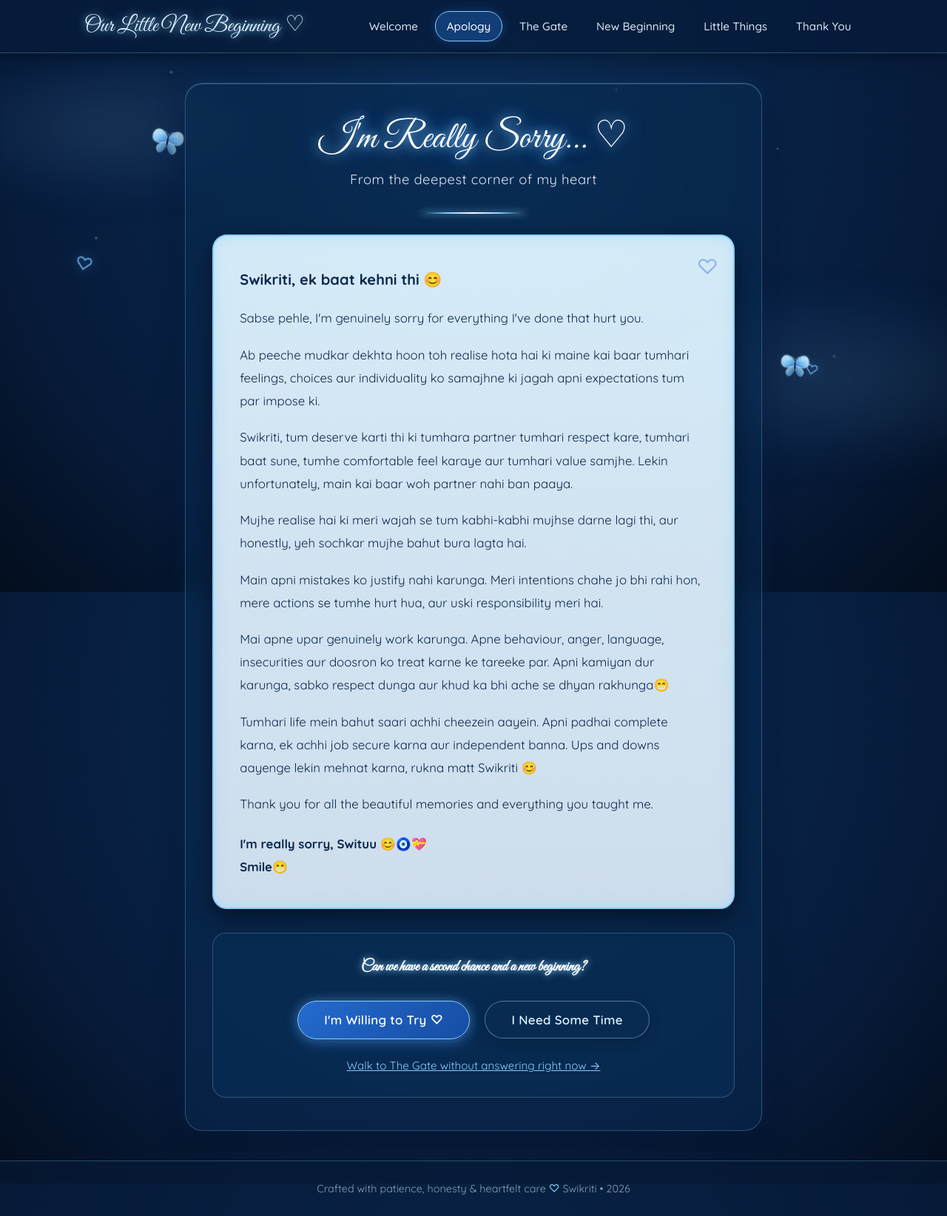
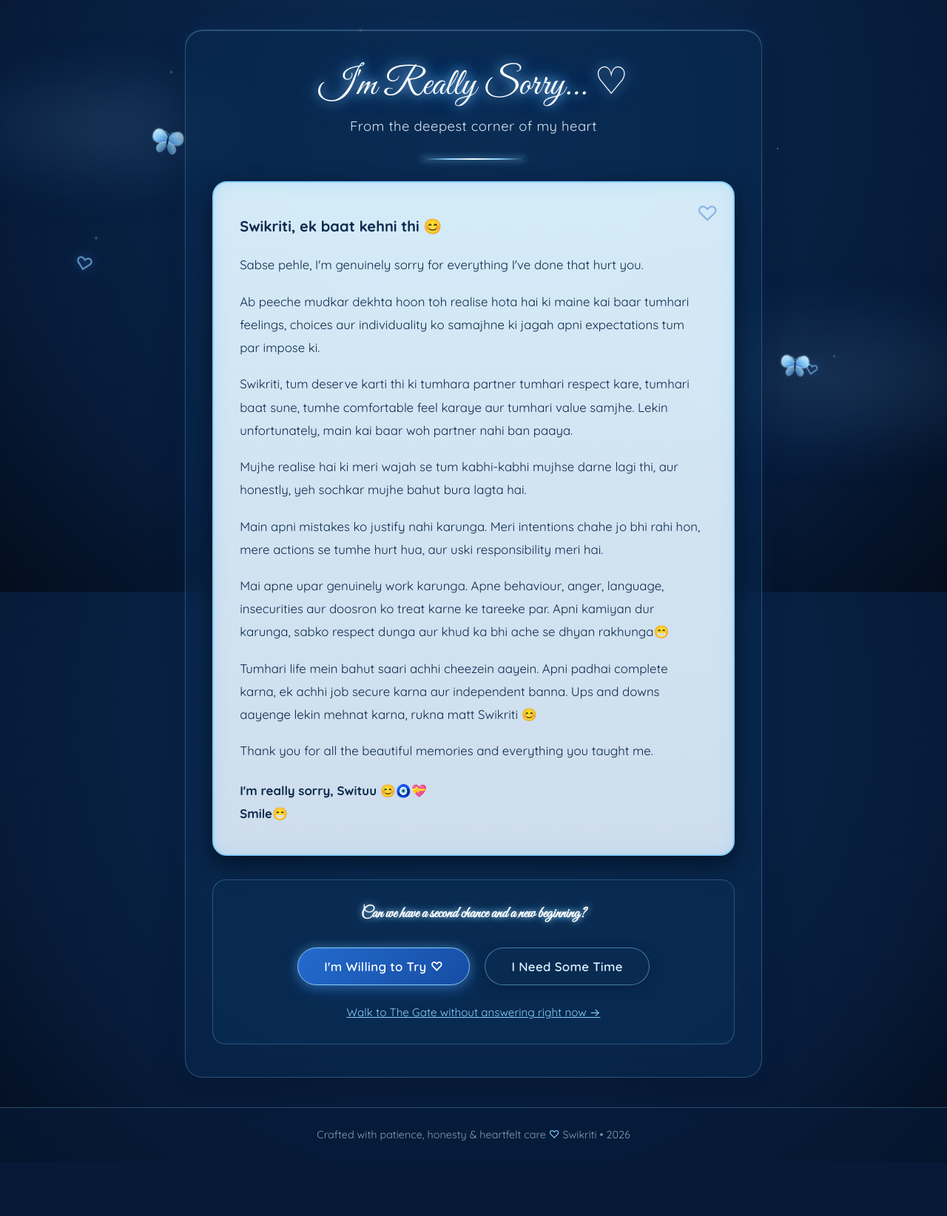
Before and after one commit to kritikatiwari1611-max/happy, a Flask app: page /apology in a window 1280 px wide. Shown: the whole page at 74% size. After the commit the page ends 1542 px from the top, so only its background shows below. Run offline with Flask 3, Linux system fonts and the light colour scheme; data that the repository does not hold is empty.

Commit message:
Remove top navigation bar for seamless storybook journey

```diff
--- a/templates/base.html
+++ b/templates/base.html
@@ -41,44 +41,6 @@
     <img src="{{ url_for('static', filename='images/butterfly.svg') }}" class="ambient-butterfly butterfly-b" alt="">
   </div>
 
-  <!-- Header & Pure CSS Responsive Navigation -->
-  <header class="site-header">
-    <div class="nav-container">
-      <a href="{{ url_for('index') }}" class="brand-link">
-        Our Little New Beginning <span>♡</span>
-      </a>
-
-      <!-- Pure CSS mobile menu toggle -->
-      <input type="checkbox" id="nav-toggle" class="nav-toggle-checkbox">
-      <label for="nav-toggle" class="nav-toggle-label" aria-label="Toggle navigation menu">
-        <span></span>
-        <span></span>
-        <span></span>
-      </label>
-
-      <ul class="nav-menu">
-        <li class="nav-item {% if request.endpoint == 'index' %}active{% endif %}">
-          <a href="{{ url_for('index') }}">Welcome</a>
-        </li>
-        <li class="nav-item {% if request.endpoint == 'apology' %}active{% endif %}">
-          <a href="{{ url_for('apology') }}">Apology</a>
-        </li>
-        <li class="nav-item {% if request.endpoint == 'gate' %}active{% endif %}">
-          <a href="{{ url_for('gate') }}">The Gate</a>
-        </li>
-        <li class="nav-item {% if request.endpoint == 'beginning' %}active{% endif %}">
-          <a href="{{ url_for('beginning') }}">New Beginning</a>
-        </li>
-        <li class="nav-item {% if request.endpoint == 'little_things' %}active{% endif %}">
-          <a href="{{ url_for('little_things') }}">Little Things</a>
-        </li>
-        <li class="nav-item {% if request.endpoint == 'final' %}active{% endif %}">
-          <a href="{{ url_for('final') }}">Thank You</a>
-        </li>
-      </ul>
-    </div>
-  </header>
-
   <!-- Page Content Container -->
   <main class="main-wrapper">
     {% block content %}{% endblock %}
```
Also changed, not shown: database.db.
